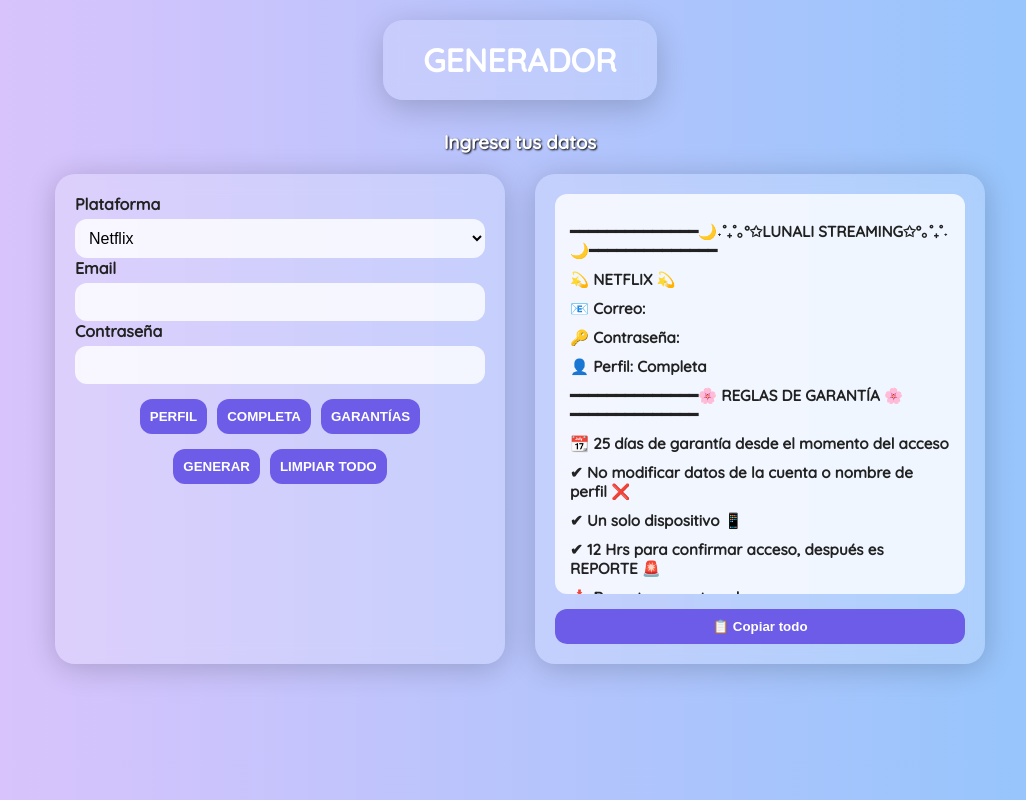
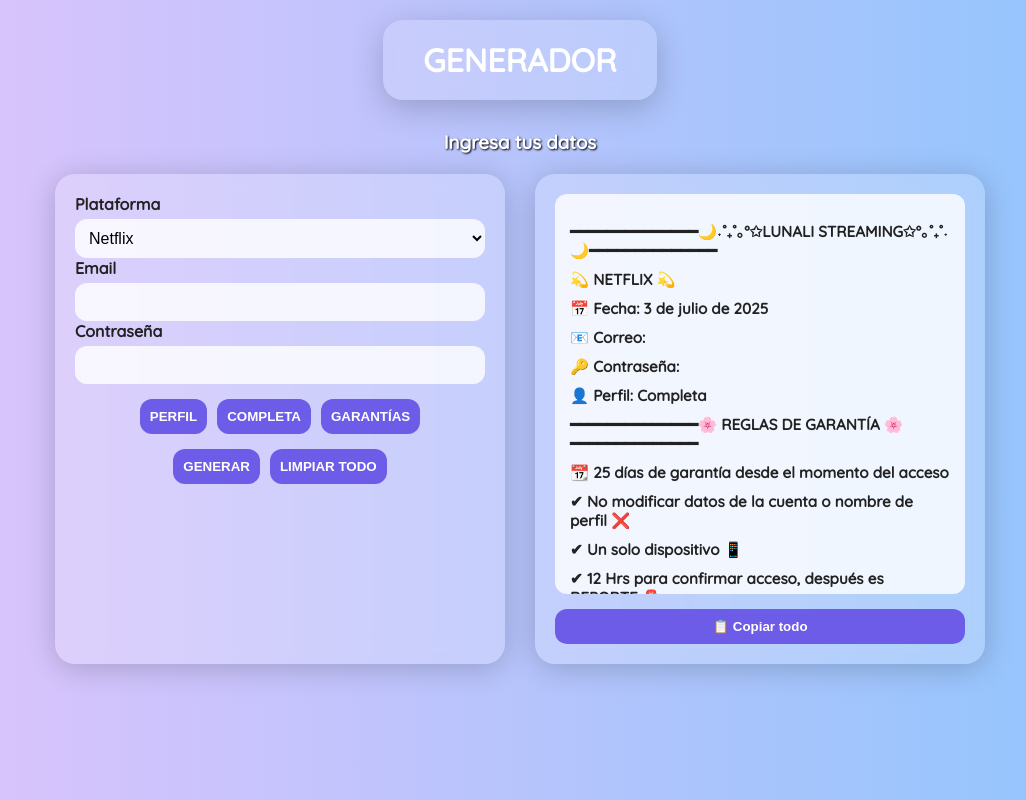
Before and after one commit to namixnaho0/yop, a plain HTML site: page index.html in a window 1280 px wide. Both pictures are taken after a click on the button "GENERAR". Shown: the whole page, without its empty margins (120-1146 px from the left). Drawn offline with Linux system fonts and the light colour scheme.

Commit message:
Update index.html

```diff
--- a/index.html
+++ b/index.html
@@ -237,11 +237,18 @@
         const perfil = opcionesPerfil.style.display === "block" ? perfilSelect.value : "Completa";
         const garantiaCorreo = garantiaVisible ? correoGarantia.value.trim() : "";
 
+        const fechaHoy = new Date().toLocaleDateString('es-MX', {
+          year: 'numeric',
+          month: 'long',
+          day: 'numeric'
+        });
+
         const lineas = [];
 
         lineas.push(
           "━━━━━━━━━━━━━━🌙˖˚₊˚｡°✩LUNALI STREAMING✩°｡˚₊˚˖🌙━━━━━━━━━━━━━━",
-          "💫 " + gc2 + " 💫"
+          "💫 " + gc2 + " 💫",
+          "📅 Fecha: " + fechaHoy
         );
 
         if (garantiaCorreo) {
@@ -252,8 +259,14 @@
           "📧 Correo: " + gc,
           "🔑 Contraseña: " + gc3,
           "👤 Perfil: " + perfil,
-          "━━━━━━━━━━━━━━🌸 REGLAS DE GARANTÍA 🌸━━━━━━━━━━━━━━",
-          "📆 25 días de garantía desde el momento del acceso",
+          "━━━━━━━━━━━━━━🌸 REGLAS DE GARANTÍA 🌸━━━━━━━━━━━━━━"
+        );
+
+        if (!garantiaVisible) {
+          lineas.push("📆 25 días de garantía desde el momento del acceso");
+        }
+
+        lineas.push(
           "✔ No modificar datos de la cuenta o nombre de perfil ❌",
           "✔ Un solo dispositivo 📱",
           "✔ 12 Hrs para confirmar acceso, después es REPORTE 🚨",
```
